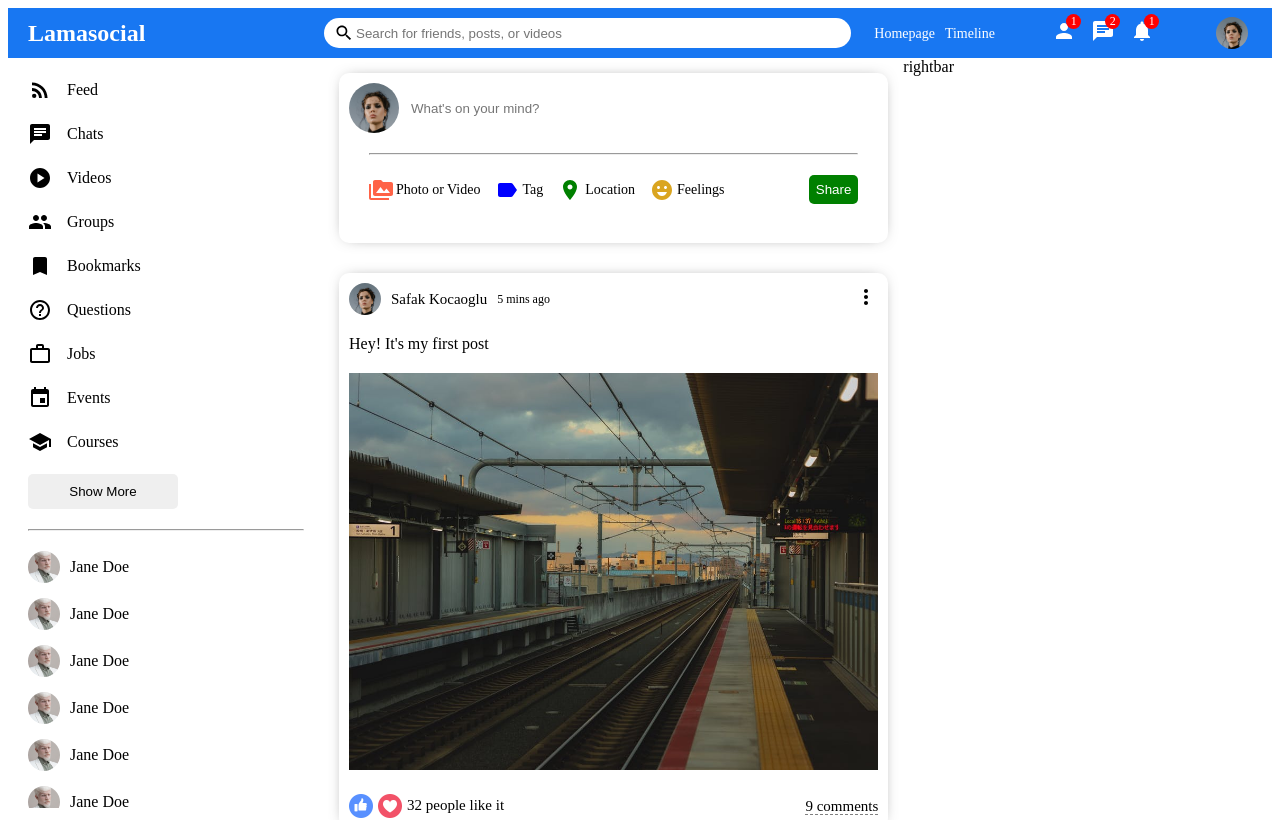
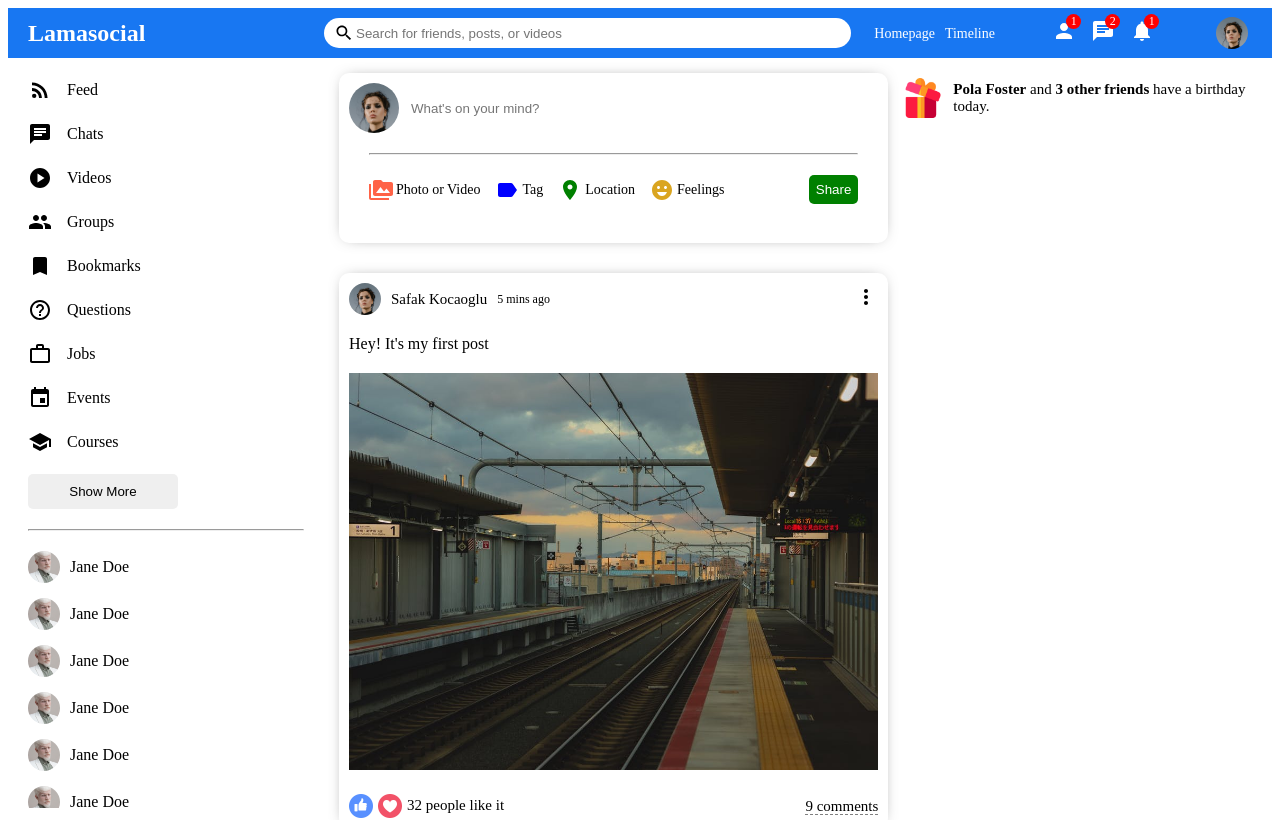
Before and after one commit to LaurenCummings/facebook-clone, a React (Vite) app: page / in a window 1280 px wide. Shown: the top 820 px of the page. Built offline with nearby package versions, Linux system fonts and the light colour scheme.

Commit message:
Added birthday to rightbar

```diff
--- a/src/components/Rightbar.jsx
+++ b/src/components/Rightbar.jsx
@@ -1,9 +1,17 @@
 import '../css/Rightbar.css';
+import gift from '../assets/gift.png';
 
 function Rightbar() {
     return (
         <div className="rightbar">
-            rightbar
+            <div className="rightbarWrapper">
+                <div className="birthdayContainer">
+                    <img className="birthdayImg" src={gift} alt="" />
+                    <span className="birthdayText">
+                        <b>Pola Foster</b> and <b>3 other friends</b> have a birthday today.
+                    </span>
+                </div>
+            </div>
         </div>
     )
 }
--- a/src/css/Rightbar.css
+++ b/src/css/Rightbar.css
@@ -1,3 +1,23 @@
 .rightbar {
     flex: 3.5;
 }
+
+.rightbarWrapper {
+    padding: 20px 20px 0 0;
+}
+
+.birthdayContainer {
+    display: flex;
+    align-items: center;
+}
+
+.birthdayImg {
+    width: 40px;
+    height: 40px;
+    margin-right: 10px;
+}
+
+.birthdayText {
+    font-weight: 300;
+    font-size: 15px;
+}
```
